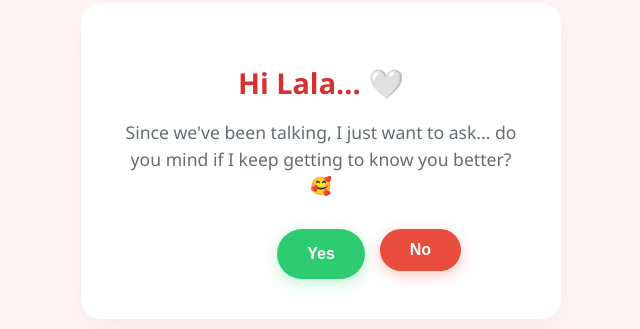
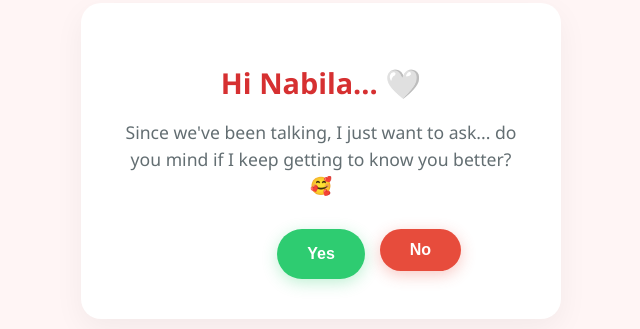
Before and after one commit to BurnSandwich/Crush, a plain HTML site: page index.html in a window 1280 px wide. Shown: the part 239-568 px from the top of the page, without its empty margins (319-959 px from the left). Drawn offline with Linux system fonts and the light colour scheme.

Commit message:
Tukar nama

```diff
--- a/index.html
+++ b/index.html
@@ -4,13 +4,13 @@
     <meta charset="UTF-8">
     <meta name="viewport" content="width=device-width, initial-scale=1.0">
     <title>For You... 🤍</title>
-    <!-- Hubungkan ke fail CSS luar -->
+
     <link rel="stylesheet" href="style.css">
 </head>
 <body>
 
     <div class="container">
-        <h1>Hi Lala... 🤍</h1>
+        <h1>Hi Nabila... 🤍</h1>
         <p id="message">Since we've been talking, I just want to ask... do you mind if I keep getting to know you better? 🥰</p>
 
         <div class="buttons">
@@ -19,7 +19,6 @@
         </div>
     </div>
 
-    <!-- Hubungkan ke fail JavaScript luar -->
     <script src="script.js"></script>
 </body>
 </html>
```
